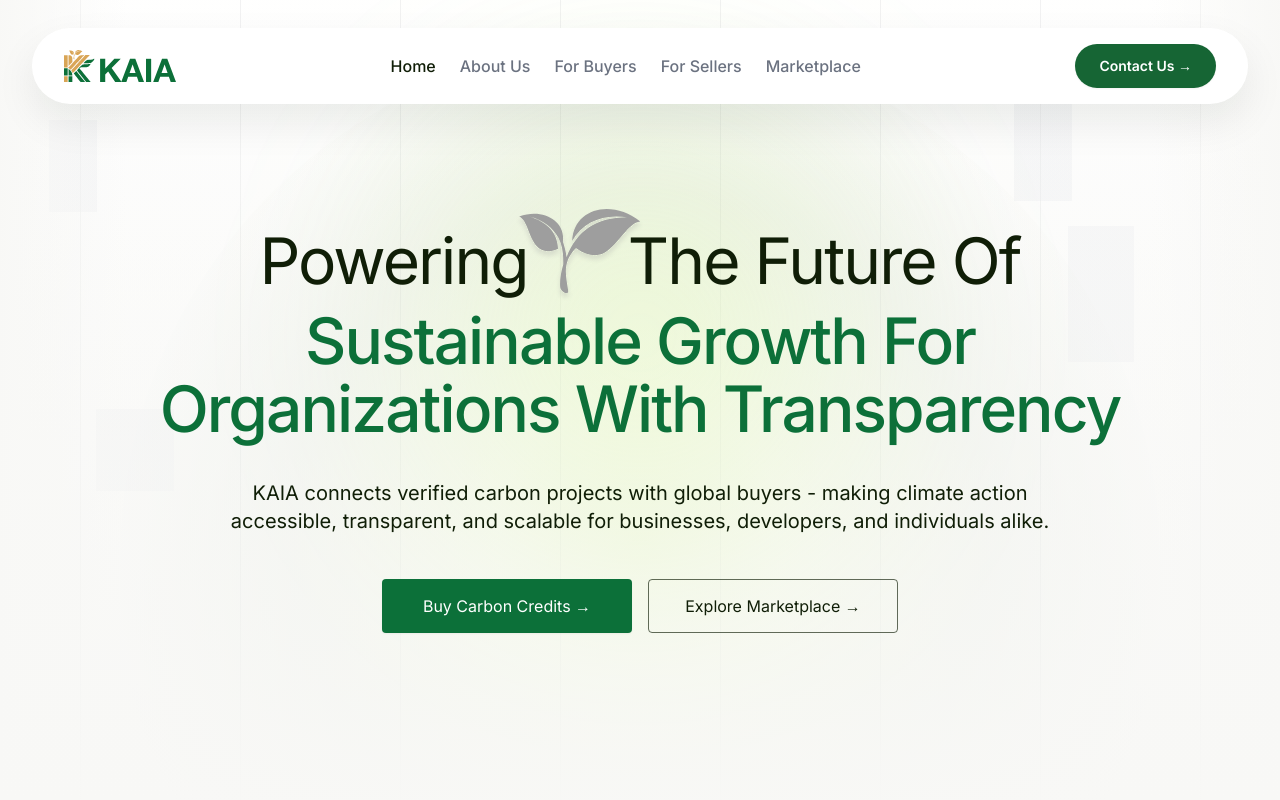
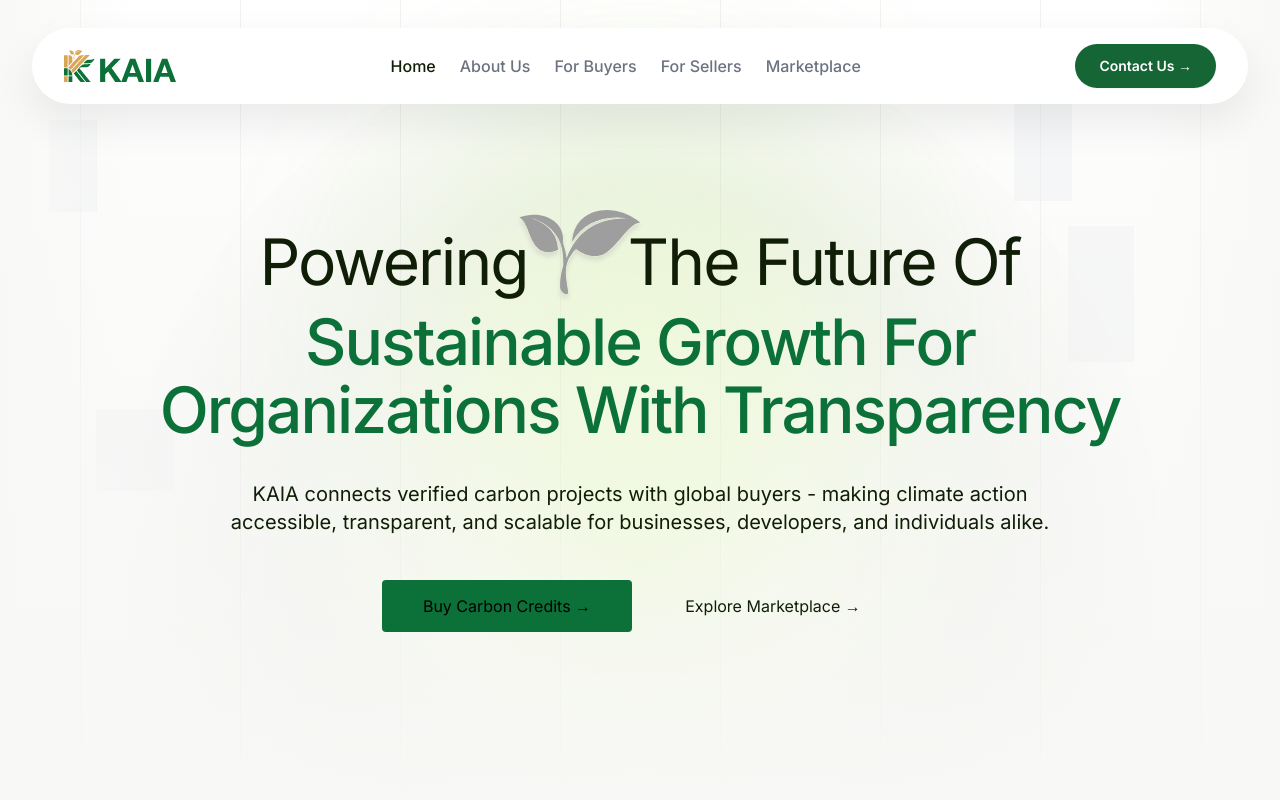
Before and after one commit to MDxWARRIORxOP/kaia-frontend, a Next.js app: page / in a window 1280 px wide. Shown: the top 800 px of the page. Built offline with nearby package versions, Linux system fonts and the light colour scheme; grey boxes are pictures that could not be loaded.

Commit message:
working home buttons

```diff
--- a/src/components/sections/Hero/Hero.tsx
+++ b/src/components/sections/Hero/Hero.tsx
@@ -6,6 +6,7 @@ import { RotatingText } from "../../ui/RotatingText";
 
 import "./Hero.css";
 import Image from "next/image";
+import Link from "next/link";
 
 export function Hero() {
   const [phase, setPhase] = useState<"rect" | "leaf" | "shrink">("rect");
@@ -103,15 +104,18 @@ export function Hero() {
           </p>
 
           <div className="hero-buttons">
-            <Button className="hero-button hero-button--primary">
+            <Link
+              href="/for/buyers"
+              className="hero-button hero-button--primary"
+            >
               Buy Carbon Credits &rarr;
-            </Button>
-            <Button
-              variant="secondary"
+            </Link>
+            <Link
+              href="/marketplace"
               className="hero-button hero-button--secondary"
             >
               Explore Marketplace &rarr;
-            </Button>
+            </Link>
           </div>
         </div>
       </Container>
```
